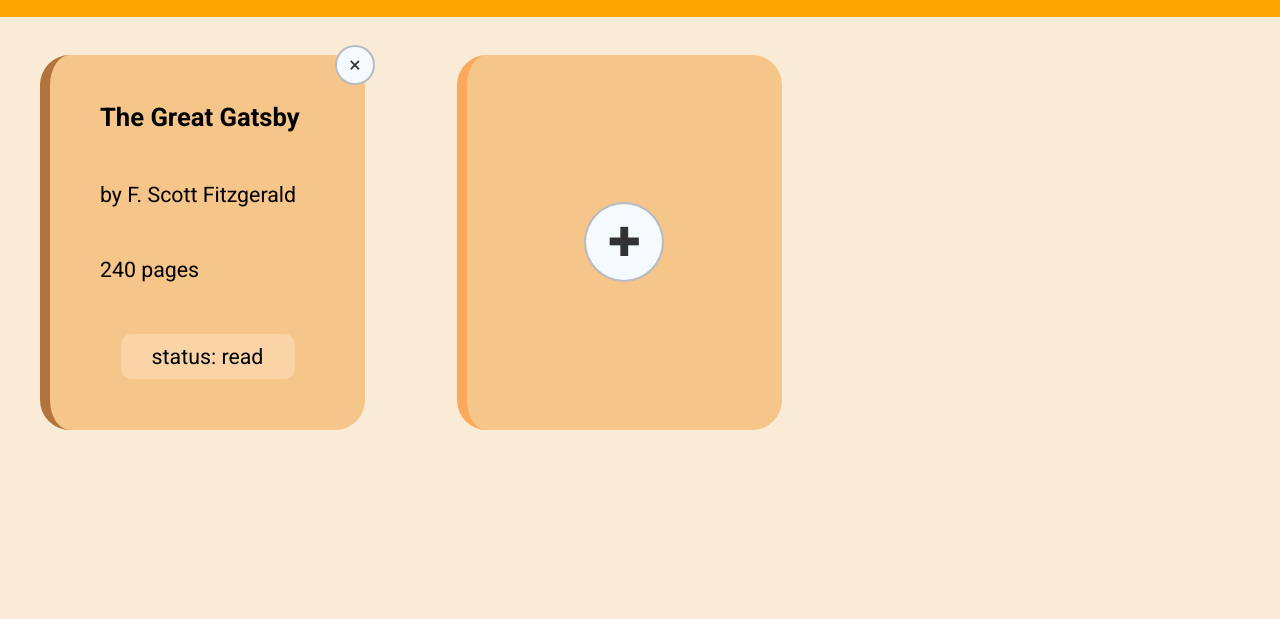
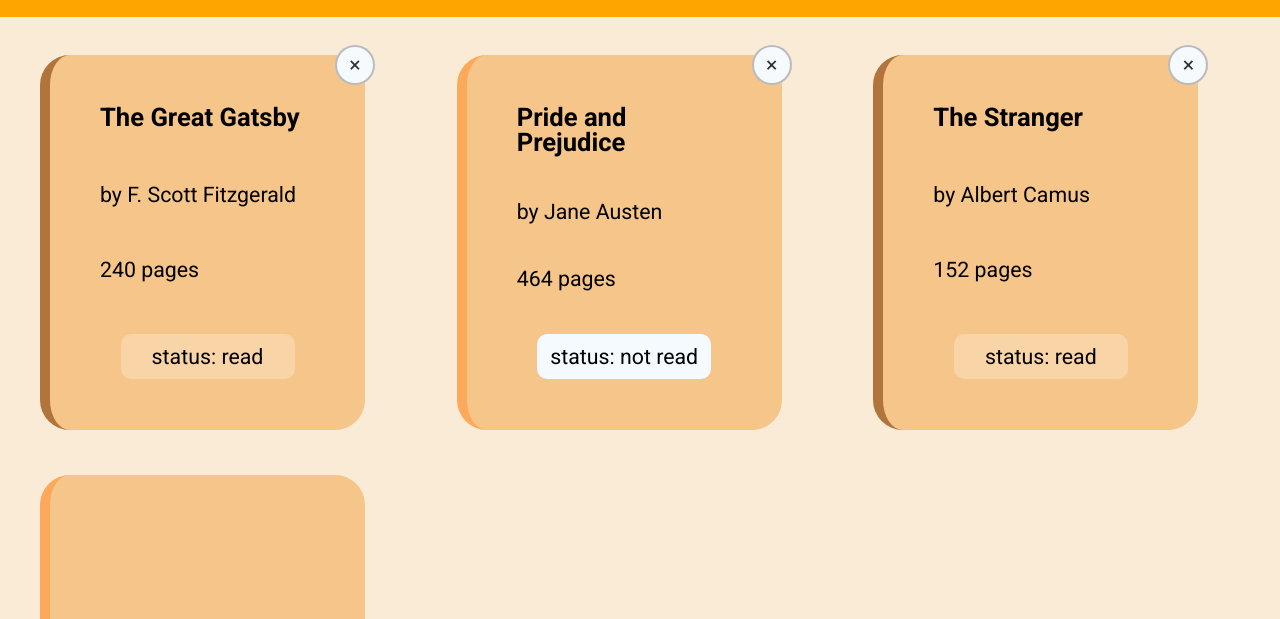
Before and after one commit to NoRecursion/odin-library, a website with bundled scripts: page index.html in a window 1280 px wide. Shown: the part 143-762 px from the top of the page. Built offline with nearby package versions, Linux system fonts and the light colour scheme.

Commit message:
Add js integration into page
Add js for removing and toggling read state of cards
TODO dialogue and card adding

```diff
--- a/index.html
+++ b/index.html
@@ -17,7 +17,7 @@
     <div class="topbar">
         <h1>My Library</h1>
     </div>
-    <div class="card-container">
+    <div class="card-container" id="card-container">
         <div class="card">
             <button class="close"></button>
             <h2 class="title">The Great Gatsby</h2>
@@ -30,5 +30,15 @@
         </div>
 
     </div>
+
+<template id="card-template">
+    <div class="card">
+        <button class="close"></button>
+        <h2 class="title"></h2>
+        <p class="author"></p>
+        <p class="page-count"></p>
+        <button class="status"></button>
+    </div>
+</template>
 </body>
 </html>
--- a/script.js
+++ b/script.js
@@ -1 +1,46 @@
 import * as library from "./utils/library.js";
+
+const card_container = document.querySelector("#card-container");
+const card_template = document.querySelector("#card-template");
+const card_adder = document.querySelector("#add-card");
+
+function createCard(book) {
+    const card = card_template.content.cloneNode(true);
+
+    card.querySelector(".title").textContent = book.title;
+    card.querySelector(".author").textContent = book.author;
+    card.querySelector(".page-count").textContent = book.pages;
+
+    const status = card.querySelector(".status");
+    status.classList.toggle("read", book.read);
+
+    status.onclick = (e)=>{
+        book.read = !book.read;
+        e.target.classList.toggle("read", book.read);
+    }
+
+    card.id = book.id;
+
+    card.querySelector(".close").onclick = (e)=>{
+        library.delBook(book.id);
+        displayCards();
+    }
+
+    return card;
+}
+
+function displayCards(){
+    card_container.replaceChildren();
+    for (const book of library.listBooks()){
+        const card = createCard(book);
+        card_container.appendChild(card);
+
+    }
+    card_container.appendChild(card_adder);
+}
+
+displayCards()
+
+for (const book in library.listBooks()){
+    console.log(book);
+}
--- a/style.css
+++ b/style.css
@@ -155,7 +155,7 @@
             content: "read";
         }
     }
-    &.not-read::after{
+    &:not(.read)::after{
         content: "not read";
     }
 }
```
Also changed, not shown: utils/library.js (line endings or trailing spaces).
